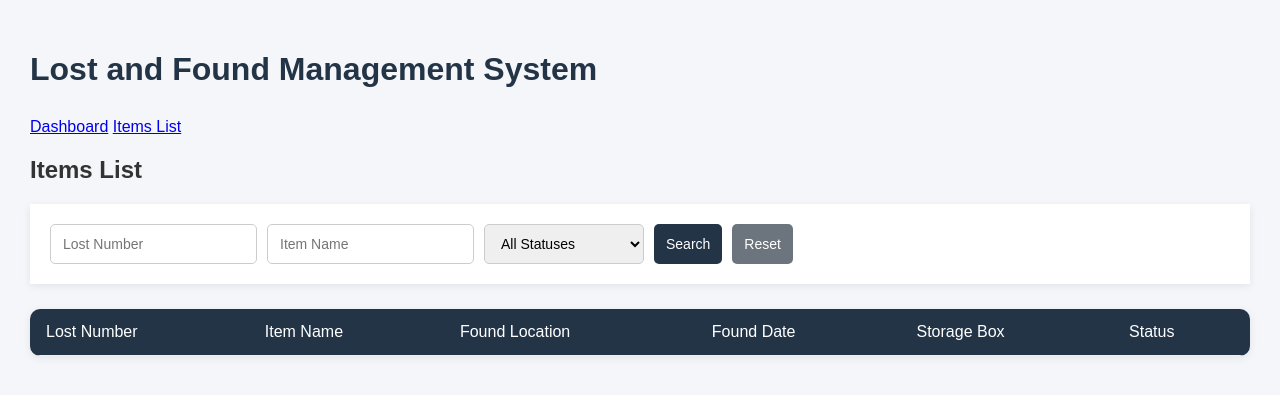
After one commit to Yoshiki-Do/Lost-and-Found-Management-System, a FastAPI app: template app/templates/items.html in a window 1280 px wide. The commit adds this page. Shown: the top 395 px of the page. Run offline with FastAPI, Linux system fonts and the light colour scheme; the template is opened without the code that fills it, so the values that code supplies are empty.

Commit message:
Add items list page with search functionality

```diff
--- a/app/main.py
+++ b/app/main.py
@@ -28,3 +28,8 @@ def read_root():
 @app.get("/dashboard")
 def dashboard_page(request: Request):
     return templates.TemplateResponse(request=request, name="dashboard.html")
+
+
+@app.get("/items")
+def items_page(request: Request):
+    return templates.TemplateResponse(request=request, name="items.html")
--- /dev/null
+++ b/app/static/css/items.css
@@ -0,0 +1,111 @@
+* {
+    box-sizing: border-box;
+}
+
+body {
+    margin: 0;
+    padding: 30px;
+    font-family: Arial, Helvetica, sans-serif;
+    background-color: #f4f6f9;
+    color: #333;
+}
+
+h1 {
+    margin-bottom: 30px;
+    color: #243447;
+}
+
+h2 {
+    margin-bottom: 20px;
+}
+
+/*Search area*/
+.search-container {
+    display: flex;
+    flex-wrap: wrap;
+    gap: 10px;
+    margin-bottom: 25px;
+    padding: 20px;
+    background-color: white;
+    border: 10px;
+    box-shadow: 0 2px 8px rgba(0, 0, 0, 0.08);
+}
+
+input,
+select,
+button {
+    padding: 10px 12px;
+    font-size: 14px;
+    border: 1px solid #ccc;
+    border-radius: 5px;
+}
+
+input,
+select {
+    min-width: 160px;
+}
+
+button {
+    cursor: pointer;
+    border: none;
+    background-color: #243447;
+    color: white;
+}
+
+button:hover {
+    background-color: #354b63;
+}
+
+#reset-button {
+    background-color: #6c757d;
+}
+
+#reset-button:hover {
+    background-color: #555d64;
+}
+
+/*Items table*/
+.table-container {
+    overflow-x: auto;
+    background-color: white;
+    border-radius: 10px;
+    box-shadow: 0 2px 8px rgba(0, 0, 0, 0.08);
+}
+
+table {
+    width: 100%;
+    border-collapse: collapse;
+    text-align: left;
+}
+
+th,
+td {
+    padding: 14px 16px;
+    border-bottom: 1px solid #eee;
+}
+
+th {
+    background-color: #243447;
+    color: white;
+    font-weight: normal;
+}
+
+tbody tr:hover {
+    background-color: #f4f6f9;
+}
+
+@media (max-width: 600px) {
+    body {
+        padding: 15px;
+    }
+
+    .search-container {
+        flex-direction: column;
+    }
+
+    input,
+    select,
+    button {
+        width: 100%;
+    }
+}
--- /dev/null
+++ b/app/static/js/items.js
@@ -0,0 +1,66 @@
+async function loadItems() {
+    try {
+        const lostNumber = document.getElementById("search-lost-number").value;
+        const itemName = document.getElementById("search-item-name").value;
+        const status = document.getElementById("search-status").value;
+
+        const params = new URLSearchParams();
+
+        if (lostNumber) {
+            params.append("lost_number", lostNumber);
+        }
+
+        if (itemName) {
+            params.append("item_name", itemName);
+        }
+
+        if (status) {
+            params.append("status", status);
+        }
+
+        const response = await fetch(`/items/?${params.toString()}`);
+
+        if (!response.ok) {
+            throw new Error("Failed to load items");
+        }
+
+        const items = await response.json();
+
+        const tableBody = document.getElementById("items-table-body");
+
+        tableBody.innerHTML = "";
+
+        items.forEach(item => {
+            const row = document.createElement("tr");
+
+            const values =[
+                item.lost_number,
+                item.item_name,
+                item.found_location,
+                new Date(item.found_at).toLocaleDateString(),
+                item.storage_box,
+                item.status
+            ];
+
+            values.forEach(value => {
+                const cell = document.createElement("td");
+                cell.textContent = value ?? "";
+                row.appendChild(cell);
+            });
+
+            tableBody.appendChild(row);
+        });
+    } catch (error) {
+        console.error("Items error:", error);
+    }
+}
+
+document.getElementById("search-button").addEventListener("click", loadItems);
+
+document.getElementById("reset-button").addEventListener("click", () => {
+    document.getElementById("search-lost-number").value = "";
+    document.getElementById("search-item-name").value = "";
+    document.getElementById("search-status").value = "";
+
+    loadItems();
+});
--- a/app/templates/dashboard.html
+++ b/app/templates/dashboard.html
@@ -8,6 +8,11 @@
 </head>
 <body>
     <h1>Lost and Found Management System</h1>
+
+    <nav>
+        <a href="/dashboard">Dashboard</a>
+        <a href="/items">Items List</a>
+    </nav>
 
     <h2>Dashboard</h2>
 
--- /dev/null
+++ b/app/templates/items.html
@@ -0,0 +1,57 @@
+<!DOCTYPE html>
+<html lang="en">
+<head>
+    <meta charset="UTF-8">
+    <meta name="viewport" content="width=device-width, initial-scale=1.0">
+    <title>Lost Items</title>
+    <link rel="stylesheet" href="/static/css/items.css">
+</head>
+<body>
+    <h1>Lost and Found Management System</h1>
+
+    <nav>
+        <a href="/dashboard">Dashboard</a>
+        <a href="/items">Items List</a>
+    </nav>
+
+    <h2>Items List</h2>
+
+    <!--Search area-->
+    <div class="search-container">
+        <input type="number" id="search-lost-number" placeholder="Lost Number">
+
+        <input type="text" id="search-item-name" placeholder="Item Name">
+
+        <select id="search-status">
+            <option value="">All Statuses</option>
+            <option value="REGISTERED">Registered</option>
+            <option value="RETURNED">Returned</option>
+            <option value="DISPOSED">Disposed</option>
+        </select>
+
+        <button id="search-button">Search</button>
+        <button id="reset-button">Reset</button>
+    </div>
+
+    <!--Items table-->
+    <div class="table-container">
+        <table>
+            <thead>
+                <tr>
+                    <th>Lost Number</th>
+                    <th>Item Name</th>
+                    <th>Found Location</th>
+                    <th>Found Date</th>
+                    <th>Storage Box</th>
+                    <th>Status</th>
+                </tr>
+            </thead>
+
+            <tbody id="items-table-body">
+            </tbody>
+        </table>
+    </div>
+
+    <script src="/static/js/items.js"></script>
+</body>
+</html>
```
